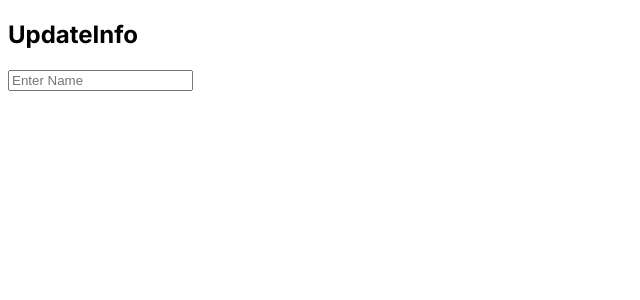
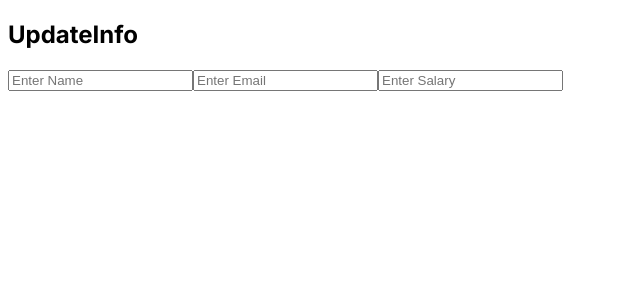
Before and after one commit to madhumitasugandhi/nextjs, a Next.js app: page /employee-list/empid/update in a window 1280 px wide. Shown: the top 300 px of the page, without its empty margins (0-640 px from the left). Built offline with nearby package versions, Linux system fonts and the light colour scheme.

Commit message:
Remaning part of integrating PUT API.

```diff
--- a/src/app/employee-list/empid/update/page.js
+++ b/src/app/employee-list/empid/update/page.js
@@ -14,6 +14,16 @@
         placeholder="Enter Name"
         value={name}
         onClick={(e)=>setName(e.target.value)}/>
+        <input
+        type="text"
+        placeholder="Enter Email"
+        value={email}
+        onClick={(e)=>setEmail(e.target.value)}/>
+        <input
+        type="text"
+        placeholder="Enter Salary"
+        value={salary}
+        onClick={(e)=>setSalary(e.target.value)}/>
     </>
   )
 }
```
